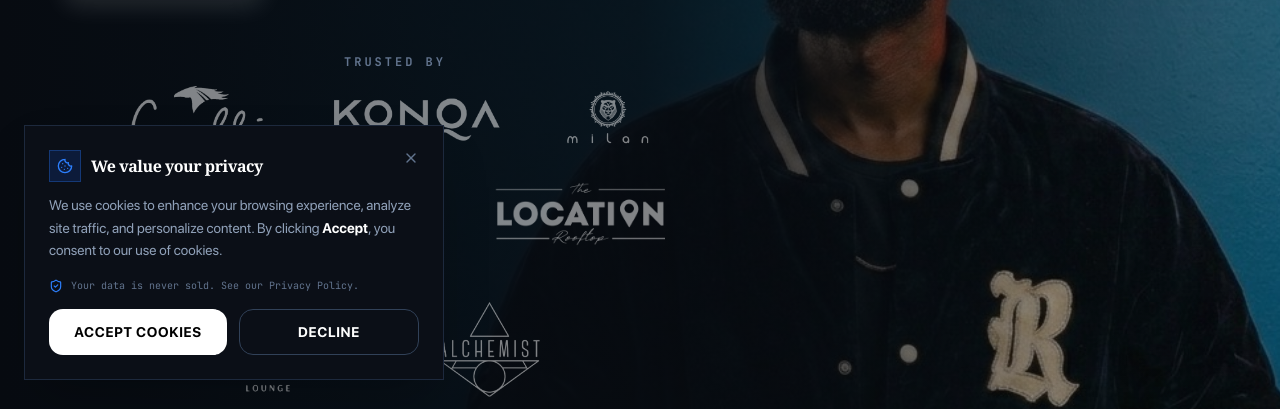
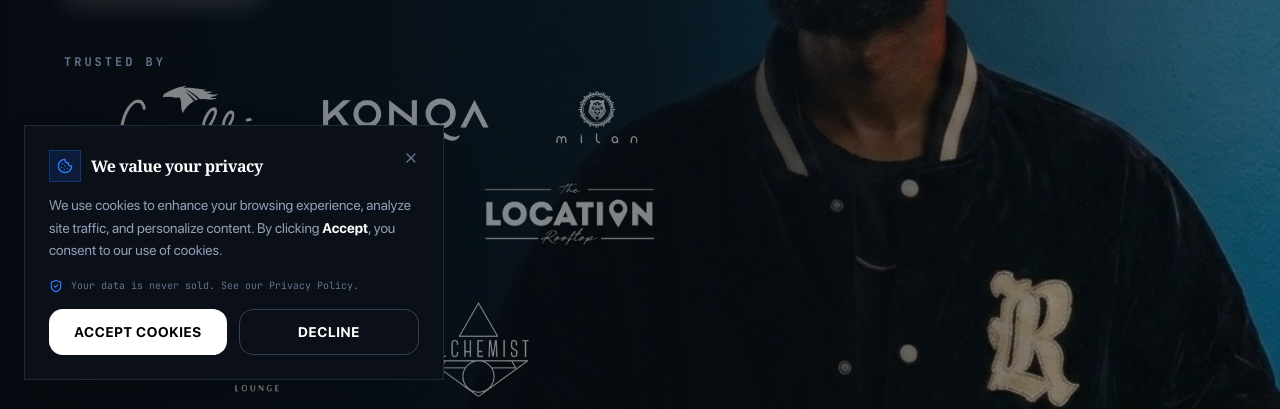
Before and after one commit to TonyMutuma/Overkill-Entertainment, a React (Vite) app: page / in a window 1280 px wide. Shown: the part 396-805 px from the top of the page. Built offline with nearby package versions, Linux system fonts and the light colour scheme; no server answers.

Commit message:
fix: align Trusted By section to tagline/CTAs width (50vw) for zoom consistency

```diff
--- a/src/components/HomeView.tsx
+++ b/src/components/HomeView.tsx
@@ -93,11 +93,11 @@ export const HomeView: React.FC<HomeViewProps> = ({
               </button>
             </div>
 
-            {/* Trusted By - replaces stats, aligned to logo X */}
-              <div className="w-full max-w-2xl mr-auto lg:-ml-[max(0px,calc((100vw_-_1280px)_/_2))]">
-              <p className="font-mono text-[10px] sm:text-xs text-slate-500 uppercase tracking-[0.25em] mb-3 sm:mb-4 font-bold text-center">
-                TRUSTED BY
-              </p>
+            {/* Trusted By - replaces stats, aligned to tagline/CTAs width (50vw) */}
+                        <div className="w-full mr-auto" style={{ maxWidth: '50vw' }}>
+                          <p className="font-mono text-[10px] sm:text-xs text-slate-500 uppercase tracking-[0.25em] mb-3 sm:mb-4 font-bold text-left">
+                            TRUSTED BY
+                          </p>
               {(() => {
                 const renderVenue = (venue, idx) => {
                   const isAlchemist = venue.name === 'Alchemist Lounge';
```
